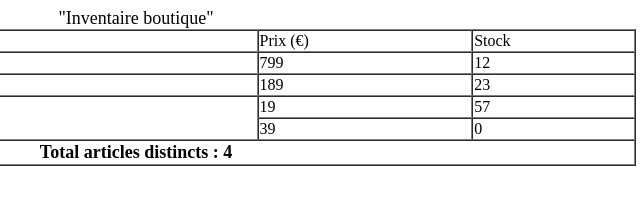
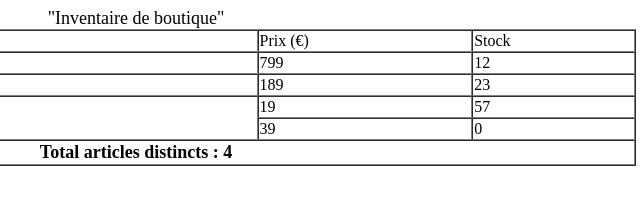
Before and after one commit to KaoutarRamzi/hp-1, a plain HTML site: page exo05.html in a window 1280 px wide. Shown: the full height of the page, 372-1012 px from the left. Drawn offline with Linux system fonts and the light colour scheme.

Commit message:
MAJ exo05.html

```diff
--- a/exo05.html
+++ b/exo05.html
@@ -10,7 +10,7 @@
 <body>
     <table border="1" width="1000" cellspacing="0" cellpading="5">
         <caption>
-            <font size=4>&quot;Inventaire boutique&quot;</font>
+            <font size=4>&quot;Inventaire  de boutique&quot;</font>
         </caption>
         <thead>
             <tr>
@@ -59,4 +59,5 @@
 
 </body>
 
+
 </html>
```
